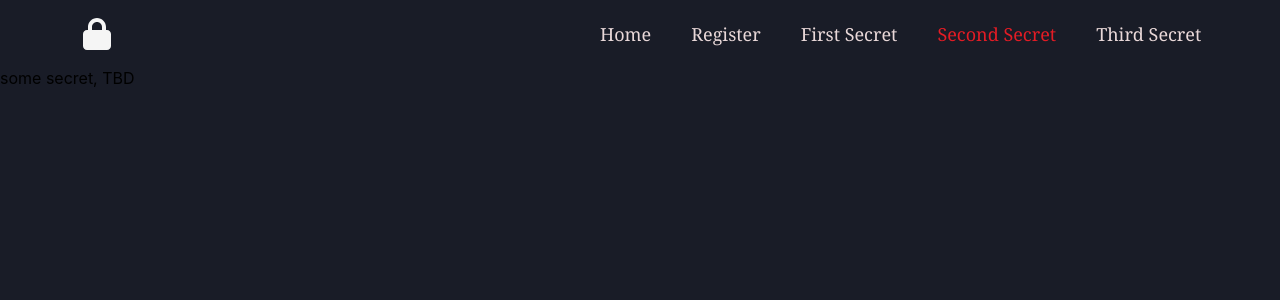
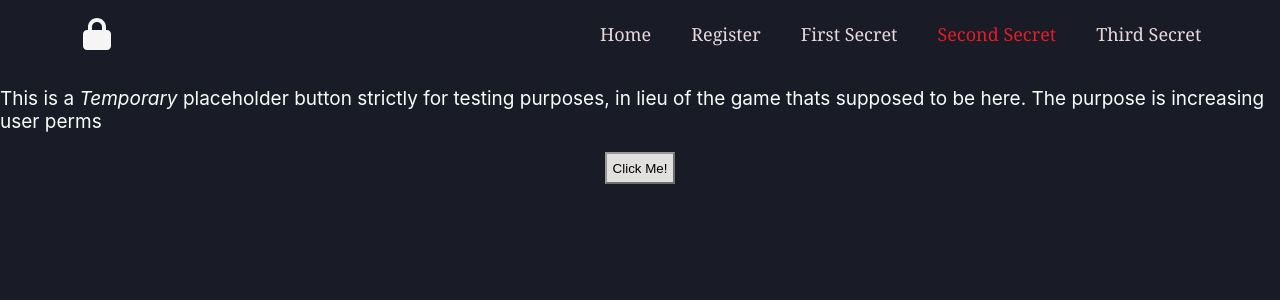
Before and after one commit to Malekkos/Lock-and-Key, a React (Create React App) app in the folder client/: page /secondSecret in a window 1280 px wide. Shown: the top 300 px of the page. Built offline with nearby package versions, Linux system fonts and the light colour scheme.

Commit message:
Changed second secret to functionally work, just with no content. Still not sure what the game should be

```diff
--- a/client/src/App.css
+++ b/client/src/App.css
@@ -383,6 +383,22 @@
   position:absolute;
 }
 
+.gameTwoMain {
+  display: flex;
+  flex-flow: column nowrap;
+  align-items: center;
+}
+
+.gameTwoButton {
+  height: 2rem;
+  background-color: #e2dfdf;
+  border-color:rgba(0, 0, 0, 0.50)
+}
+
+.gameTwoText {
+  font-size: 19px;
+  color: mintcream;
+}
 /* 850px, Home page: need to change instruction part */
 /* 800px, Home page: need to edit the locks and verifies, they are going off screen */
 /* 550px, nav bar: Should morph into bars*/
--- a/client/src/Components/secondSecret/secondSecret.js
+++ b/client/src/Components/secondSecret/secondSecret.js
@@ -1,10 +1,33 @@
+
+import React, { useState, useEffect } from "react"
+import axios from "axios"
 
 
 
 
 function SecondSecret() {
+
+  let [message, setMessage] = useState({message: ""})
+
+  let onclick = (event) => {
+    axios.put("http://localhost:9000/api/auth/increase", { "username": localStorage.getItem("username") })
+    .then(res => {
+      setMessage(res.data)
+      localStorage.setItem("tokenToBePassed", res.data.token)
+    })
+    .catch(error => {
+      setMessage(error)
+    })
+  }
+
   return (
-    <div>some secret, TBD</div>
+    <>
+    <div className="gameTwoMain">
+      { message ? <b>{message.message}</b> : "" }
+      <p className="gameTwoText"> This is a <i className="gameTwoText">Temporary</i> placeholder button strictly for testing purposes, in lieu of the game thats supposed to be here. The purpose is increasing user perms</p>
+      <button className="gameTwoButton" onClick={(event) => onclick(event)}>Click Me!</button>
+    </div>
+    </>
   )
 }
 
```
Also changed, not shown: 1 other file (tests, documents, lock files or other folders).
